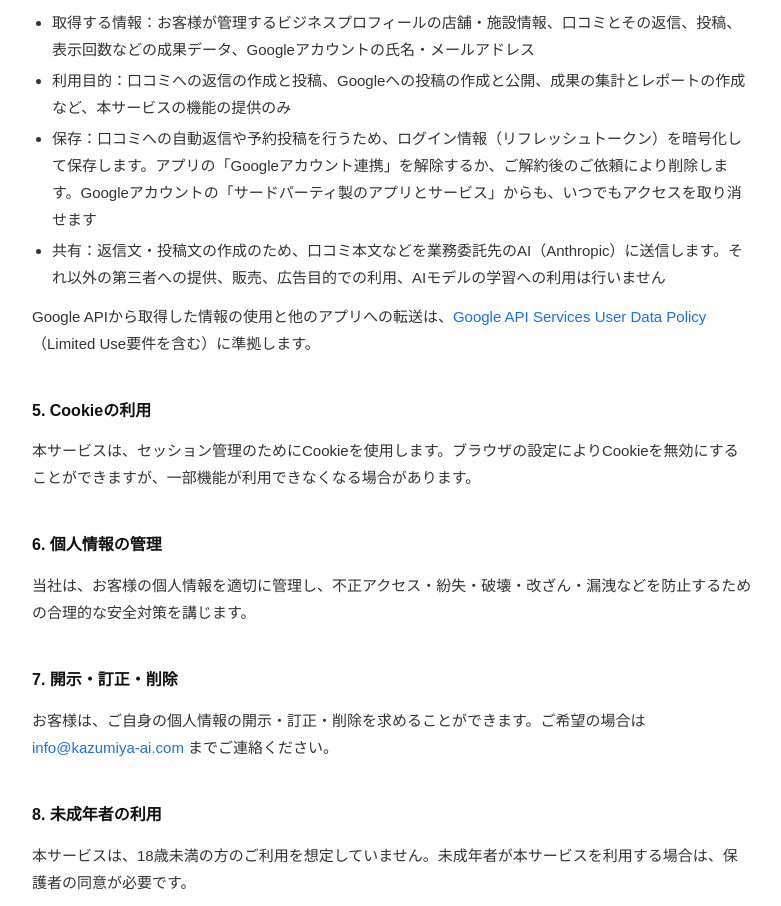
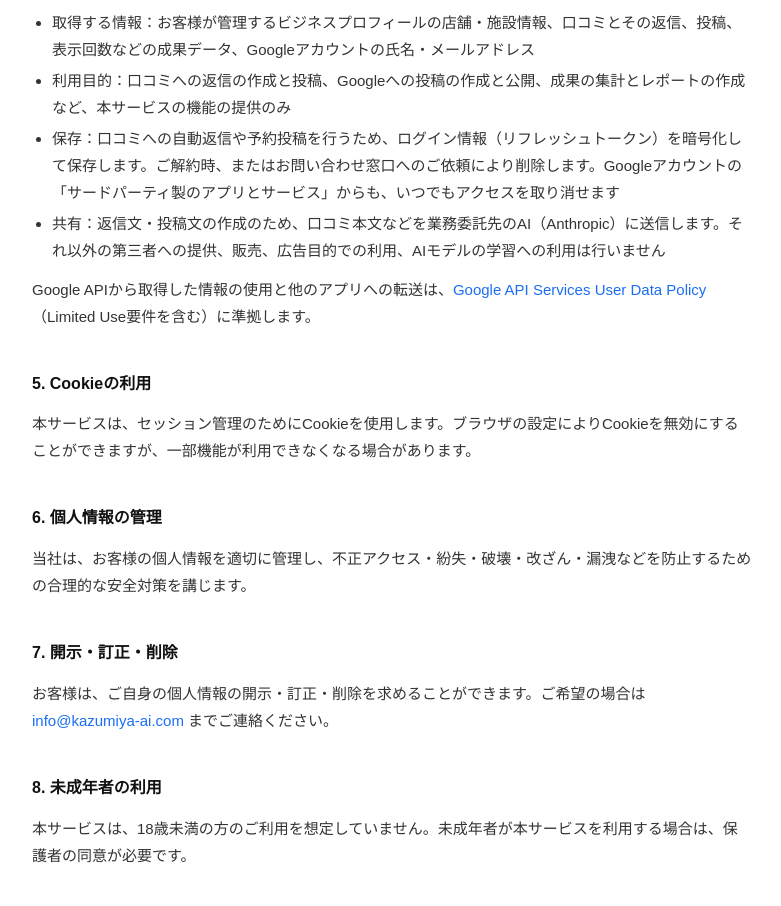
Before and after one commit to miyagi2026-coder/kazumiya-website, a plain HTML site: page privacy.html in a window 1280 px wide. Shown: the part 1512-2418 px from the top of the page, without its empty margins (248-1029 px from the left). Drawn offline with Linux system fonts and the light colour scheme.

Commit message:
プライバシーポリシー：削除方法の記載を実際の手順に合わせる
Co-Authored-By: Claude Opus 5.5 <noreply@anthropic.com>
Claude-Session: https://claude.ai/code/session_01PrftHa8znxeqLMPu11JQ6t

```diff
--- a/privacy.html
+++ b/privacy.html
@@ -125,7 +125,7 @@
   <ul>
     <li>取得する情報：お客様が管理するビジネスプロフィールの店舗・施設情報、口コミとその返信、投稿、表示回数などの成果データ、Googleアカウントの氏名・メールアドレス</li>
     <li>利用目的：口コミへの返信の作成と投稿、Googleへの投稿の作成と公開、成果の集計とレポートの作成など、本サービスの機能の提供のみ</li>
-    <li>保存：口コミへの自動返信や予約投稿を行うため、ログイン情報（リフレッシュトークン）を暗号化して保存します。アプリの「Googleアカウント連携」を解除するか、ご解約後のご依頼により削除します。Googleアカウントの「サードパーティ製のアプリとサービス」からも、いつでもアクセスを取り消せます</li>
+    <li>保存：口コミへの自動返信や予約投稿を行うため、ログイン情報（リフレッシュトークン）を暗号化して保存します。ご解約時、またはお問い合わせ窓口へのご依頼により削除します。Googleアカウントの「サードパーティ製のアプリとサービス」からも、いつでもアクセスを取り消せます</li>
     <li>共有：返信文・投稿文の作成のため、口コミ本文などを業務委託先のAI（Anthropic）に送信します。それ以外の第三者への提供、販売、広告目的での利用、AIモデルの学習への利用は行いません</li>
   </ul>
   <p>Google APIから取得した情報の使用と他のアプリへの転送は、<a href="https://developers.google.com/terms/api-services-user-data-policy" target="_blank" rel="noopener">Google API Services User Data Policy</a>（Limited Use要件を含む）に準拠します。</p>
```
